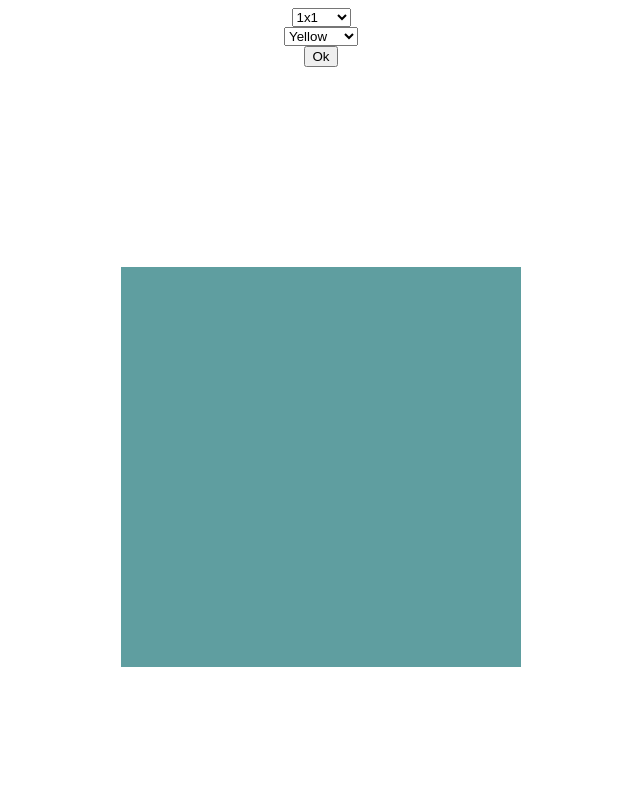
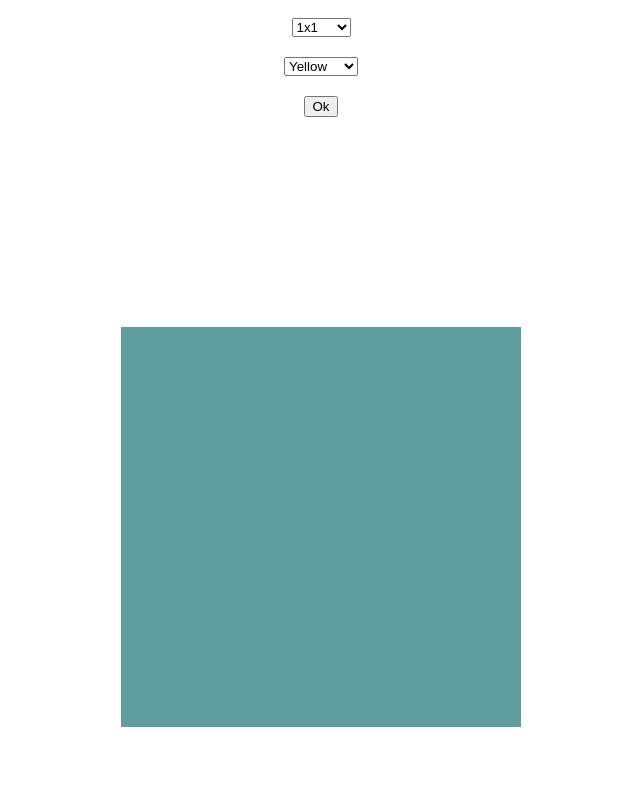
Before and after one commit to vmichel4810/squareJS, a plain HTML site: page index.html in a window 1280 px wide. Shown: the top 800 px of the page, without its empty margins (319-959 px from the left). Drawn offline with Linux system fonts and the light colour scheme.

Commit message:
second-commit

```diff
--- a/index.html
+++ b/index.html
@@ -11,11 +11,11 @@
 <body>
     <main>
 
-        <select name="grid" id="grid-select"></select>
+        <select name="grid" class="select" id="grid-select"></select>
 
-        <select name="color" id="color-select"></select>
+        <select name="color" class="select" id="color-select"></select>
 
-        <button>Ok</button>
+        <button class="select">Ok</button>
 
         <div class="container container1"></div>
 
--- a/script.js
+++ b/script.js
@@ -1,4 +1,3 @@
-
 let ok = document.querySelector("button");
 let select = document.querySelector("#grid-select");
 let containers = document.querySelectorAll(".container");
@@ -6,43 +5,50 @@ let grid = document.getElementById("grid-select");
 let colorSelect = document.getElementById('color-select');
 let container2 = document.querySelector(".container2");
 
+const imageBgArray = ["https://images.unsplash.com/photo-1631248622995-dcda25242eba?ixid=MnwxMjA3fDB8MHxwaG90by1wYWdlfHx8fGVufDB8fHx8&ixlib=rb-1.2.1&auto=format&fit=crop&w=634&q=80", "https://images.unsplash.com/photo-1631261177942-ccc23fd24f8d?ixid=MnwxMjA3fDB8MHxwaG90by1wYWdlfHx8fGVufDB8fHx8&ixlib=rb-1.2.1&auto=format&fit=crop&w=1234&q=80", "https://images.unsplash.com/photo-1631162004589-f4f3cd356bc0?ixid=MnwxMjA3fDB8MHxwaG90by1wYWdlfHx8fGVufDB8fHx8&ixlib=rb-1.2.1&auto=format&fit=crop&w=634&q=80"];
 const colorArray = ["yellow", "orange", "pink", "magenta", "grey", "purple", "brown", "green", "blue", "red"]
 
+
 for (let index = 1; index <= 30; index++) {
-    let option1 = document.createElement("option");
-    option1.innerHTML = index + "x" + index;
-    option1.value = index;
-    grid.appendChild(option1);
+    let optionNumb = document.createElement("option");
+    optionNumb.innerHTML = index + "x" + index;
+    optionNumb.value = index;
+    grid.appendChild(optionNumb);
 
 
 }
 
 colorArray.forEach(element => {
-    let option2 = document.createElement("option");
+    let optionColor = document.createElement("option");
     let optionText = element.charAt(0).toUpperCase() + element.slice(1);
-    option2.innerHTML = optionText;
-    option2.value = element;
-    colorSelect.appendChild(option2);
+    optionColor.innerHTML = optionText;
+    optionColor.value = element;
+    colorSelect.appendChild(optionColor);
 
 });
 
 ok.addEventListener('click', () => {
+    let math = Math.floor(Math.random()*3);
+    let img = imageBgArray[math];
+
     let value = select.value;
     containers.forEach(container => {
 
         container.innerHTML = "";
+        container2.style.backgroundImage = "url("+ img + ")";
+
+
         for (let index = 0; index < (value * value); index++) {
 
             let square = document.createElement("div");
+            if(container.classList.contains('container2')){
 
-            if(container.classList.contains('container2')){
                 square.addEventListener('click', (e) => {
                     e = e.target;
                     e.classList.add("backgroundColorNone");
                 })
             } else {
                 square.addEventListener('click', (e) => {
-                    alert("vodka1")
                     e = e.target;
                     e.style.background = colorSelect.value;
                 })
--- a/style.css
+++ b/style.css
@@ -8,7 +8,9 @@ main{
     flex-direction: column;
     align-items: center;
 }
-
+.select{
+    margin: 10px;
+}
 .container{
     display: flex;
     flex-wrap: wrap;
@@ -23,7 +25,7 @@ main{
 
 .container2{
 /* border: black solid 3px; */
-    background-image: url(https://images.unsplash.com/photo-1631248622995-dcda25242eba?ixid=MnwxMjA3fDB8MHxwaG90by1wYWdlfHx8fGVufDB8fHx8&ixlib=rb-1.2.1&auto=format&fit=crop&w=634&q=80);
+    /* background-image: url(https://images.unsplash.com/photo-1631248622995-dcda25242eba?ixid=MnwxMjA3fDB8MHxwaG90by1wYWdlfHx8fGVufDB8fHx8&ixlib=rb-1.2.1&auto=format&fit=crop&w=634&q=80); */
     background-size: cover;
 }
 
```
